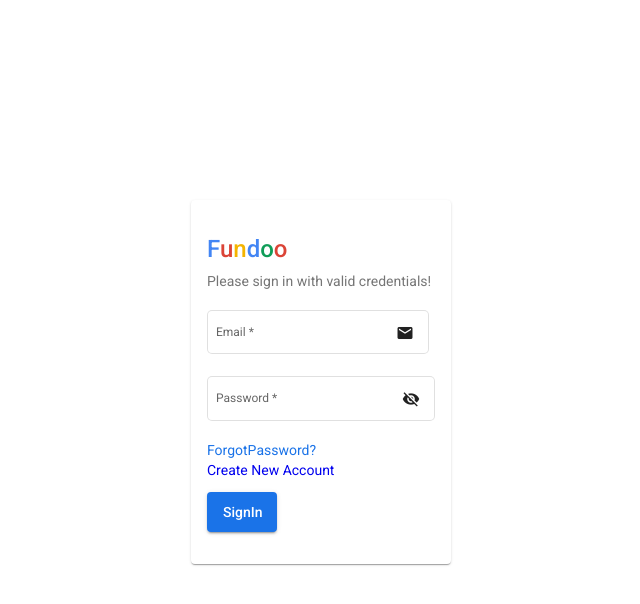
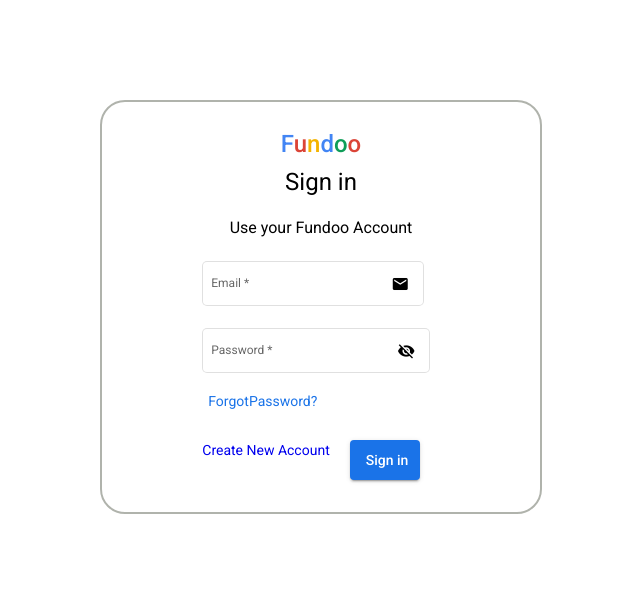
Before and after one commit to Arjunsing1997/FundooAngular, an Angular app in the folder Fundoo/: page /login in a window 1280 px wide. Shown: the top 604 px of the page, without its empty margins (319-959 px from the left). Built offline with nearby package versions, Linux system fonts and the light colour scheme.

Commit message:
[Modified] UI of Register and Log in

```diff
--- a/Fundoo/src/app/Components/forget/forget.component.ts
+++ /dev/null
@@ -1,15 +0,0 @@
-import { Component, OnInit } from '@angular/core';
-
-@Component({
-  selector: 'app-forget',
-  templateUrl: './forget.component.html',
-  styleUrls: ['./forget.component.scss']
-})
-export class ForgetComponent implements OnInit {
-
-  constructor() { }
-
-  ngOnInit(): void {
-  }
-
-}
--- a/Fundoo/src/app/Components/login/login.component.html
+++ b/Fundoo/src/app/Components/login/login.component.html
@@ -1,9 +1,7 @@
-<div  >
-    <div class="row" >
+<div class="row" *ngIf="auth">
         <div class="main" >
-            <mat-card >
                 <mat-card-title>
-                    <p class="fundoo">
+                    <p>
                         <span class="f">F</span>
                         <span class="u">u</span>
                         <span class="n">n</span>
@@ -15,7 +13,11 @@
 
                 <form [formGroup]="loginForm" autocomplete="off" novalidate (ngSubmit)="loginUser(loginForm.value)">
                     <mat-card-content>
-                        <mat-card-subtitle>Please sign in with valid credentials!</mat-card-subtitle>
+                        <div class="heading">
+                            <h1 >Sign in</h1>
+                            <h3>Use your Fundoo Account</h3>
+                        </div>
+
                         <div fxLayout="column" fxLayoutWrap fxLayoutGap="10px" fxLayout.xs="column">
                             <div>
                                 <mat-form-field [style.fontSize.px]="12" appearance="outline" fxFlex="100" fxFlex.xs="100">
@@ -24,7 +26,6 @@
                                     <mat-icon matSuffix>email</mat-icon>
                                     <mat-error *ngIf="hasError('email', 'required')">email is required</mat-error>
                                 </mat-form-field>
-
                             </div>
 
                             <div>
@@ -37,35 +38,33 @@
                                         <mat-icon>{{hide ? 'visibility_off' : 'visibility'}}</mat-icon>
                                     </button>
                                     <mat-error *ngIf="hasError('password', 'required')">password is required</mat-error>
-
                                 </mat-form-field>
                             </div>
                         </div>
 
-                        <div >
-                            <div class="forgot">
-                                <a (click)="toggleStatus()" >ForgotPassword?</a>
-
+                        <div fxLayoutAlign="space-between center" >
+                            <div>
+                                <button (click)="toggleStatus()"  class="forgot">ForgotPassword?</button>
                             </div>
 
-
-                            <div fxLayoutAlign="space-between center" class="Buttons">
-                                <p color="blue"> <a  routerLink="../register">Create New Account</a></p>
-                                <button class="loginbutton" mat-raised-button color="primary">SignIn</button>
+                            <div class="end">
+                                <div >
+                                    <p> <a  routerLink="../register">Create New Account</a></p>
                                 </div>
-
+                                <div>
+                                    <button class="loginbutton" mat-raised-button color="primary">Sign in</button>
+                                </div>
+                            </div>
                         </div>
                     </mat-card-content>
 
                 </form>
-            </mat-card>
         </div>
 </div>
-    </div>
+
+    <!-- Forget Password -->
 <div class="row" *ngIf="!auth">
-        <div fxLayout.xs="column" fxLayoutAlign="center center" fxLayoutGap="5%">
-            <div class="main" fxLayoutAlign="center center" fxFlex="100" fxFlexOffset.xs="0" fxFlex.xs="100">
-                <mat-card fxFlex.xs="100" fxFlex.md="70" fxFlex.lg="30">
+    <div class="main">
         <mat-card-title>
             <p>
                 <span class="f">F</span>
@@ -76,8 +75,9 @@
                 <span class="O">o</span>
             </p>
         </mat-card-title>
-        <mat-card-subtitle >Forgot Password</mat-card-subtitle>
-        <div>
+        <h1 >Enter your Email</h1>
+        <div class="email"  fxLayout="column" fxLayoutWrap fxLayoutGap="10px" fxLayout.xs="column">
+            <div >
                 <mat-form-field [style.fontSize.px]="12" appearance="outline" fxFlex="100" fxFlex.xs="100">
                     <mat-label>Email</mat-label>
                     <input matInput type="text" placeholder="Email" formControlName="email" id="email">
@@ -85,10 +85,11 @@
                     <mat-error *ngIf="hasError('email', 'required')">email is required</mat-error>
                 </mat-form-field>
             </div>
+            <div class="btn btn-link" color="primary">
+                <button class="loginbutton" mat-raised-button id="b1">Submit</button>
+            </div>
 
-        <button mat-raised-button class="loginbutton" (click)="toggleStatus()" class="btn btn-link" color="primary" >Sign Up</button>
+        </div>
 
-    </mat-card>
+
     </div>
-    </div>
-    </div>
--- a/Fundoo/src/app/Components/login/login.component.scss
+++ b/Fundoo/src/app/Components/login/login.component.scss
@@ -22,9 +22,32 @@
     text-decoration: none;
   }
   .main{
-    min-height:auto;
+    display: flex;
+    flex-direction: column;
+    justify-content: center;
+    align-items: center;
+    border-radius: 25px;
+    border: 2px solid #b0b3ac;
+    padding: 3%;
+    padding-inline: 100px;
+
 
   }
+  .heading{
+    display: flex;
+    align-items: center;
+    flex-direction: column;
+  }
+  // .email{
+  //   display: flex;
+  //   align-items: center;
+  //   flex-direction: column;
+  // }
+  // .email > div {
+  //   display: flex;
+  //   flex-direction: row;
+  // }
+
 
   #b1 {
     float: right;
@@ -33,10 +56,10 @@
   }
 
   .row {
-        display: flex;
-        align-items: center;
-        justify-content: center;
-       padding: 200px;
+    display: flex;
+    align-items: center;
+    justify-content: center;
+    padding: 100px;
   }
 
   .card :hover{
@@ -60,12 +83,29 @@
     font-size: inherit;
     font-family: "Google Sans",Roboto,Arial,sans-serif;
     cursor: pointer;
-
+    border:transparent;
+  }
+  mat-label{
+    display: inline-block;
+  }
+  .end{
+    display: flex;
+    flex-direction: row;
+    align-items: flex-start;
+    padding-top: 30px;
+  }
+  .end > div {
+    background-color: #ffffff;
+   padding-right: 20px;
 
   }
 
   .signup{
-    background-color: #2156ac;
+    background-color: #1a73e8;
+  }
+  .newAcc
+  {
+    color:#1a73e8 ;
   }
  .loginbutton{
     color : black;
@@ -101,12 +141,6 @@
     }
 
   }
-
-
-
-
-
-
 
 
   .navbar {
--- a/Fundoo/src/app/Components/register/register.component.scss
+++ b/Fundoo/src/app/Components/register/register.component.scss
@@ -91,7 +91,7 @@
     flex-direction: row;
     justify-content: center;
     border-radius: 25px;
-    border: 2px solid #60635b;
+    border: 2px solid #adafa9;
     padding: 20px;
   }
 
--- a/Fundoo/src/app/app-routing.module.ts
+++ b/Fundoo/src/app/app-routing.module.ts
@@ -1,7 +1,6 @@
 import { Component, NgModule } from '@angular/core';
 import { Routes, RouterModule } from '@angular/router';
 import { from } from 'rxjs';
-import { ForgetComponent } from './Components/forget/forget.component';
 import { LoginComponent } from './Components/login/login.component';
 import { RegisterComponent } from './Components/register/register.component';
 
@@ -10,7 +9,6 @@ import { RegisterComponent } from './Components/register/register.component';
 const routes: Routes = [
   {path : 'login', component: LoginComponent},
   {path : 'register', component : RegisterComponent},
-  {path : 'forget' , component : ForgetComponent}
 
 ];
 
--- a/Fundoo/src/app/app.module.ts
+++ b/Fundoo/src/app/app.module.ts
@@ -20,7 +20,6 @@ import { from } from 'rxjs';
 import { RegisterComponent } from './Components/register/register.component';
 import { LoginComponent } from './Components/login/login.component';
 import { BrowserAnimationsModule } from '@angular/platform-browser/animations';
-import { ForgetComponent } from './Components/forget/forget.component';
 
 
 
@@ -29,8 +28,7 @@ import { ForgetComponent } from './Components/forget/forget.component';
   declarations: [
     AppComponent,
     RegisterComponent,
-    LoginComponent,
-    ForgetComponent
+    LoginComponent
   ],
   imports: [
     BrowserModule,
```
Also changed, not shown: Fundoo/src/app/Components/forget/forget.component.html (deleted, +0 -31 lines), Fundoo/src/app/Components/forget/forget.component.scss (deleted), 1 other file (tests, documents, lock files or other folders). Lines whose indentation alone changed are shown as unchanged.
